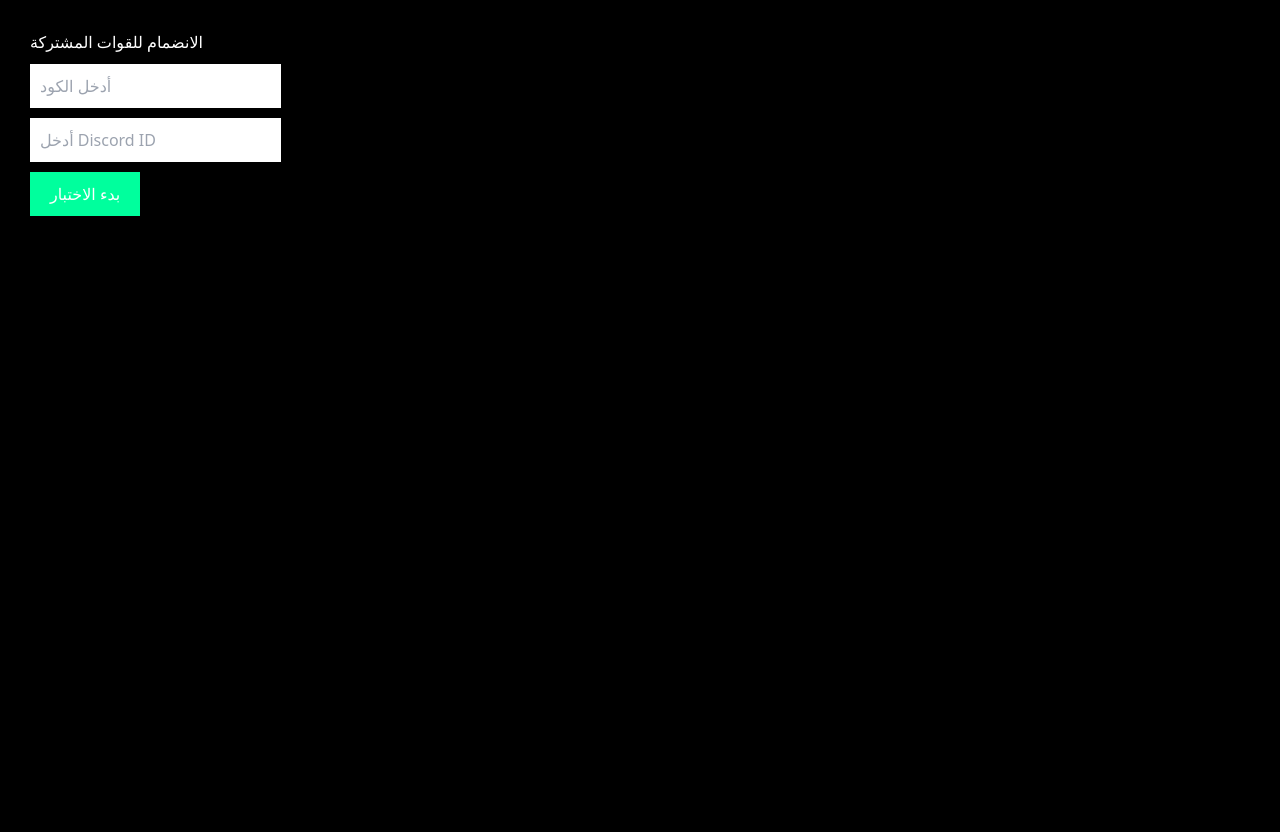
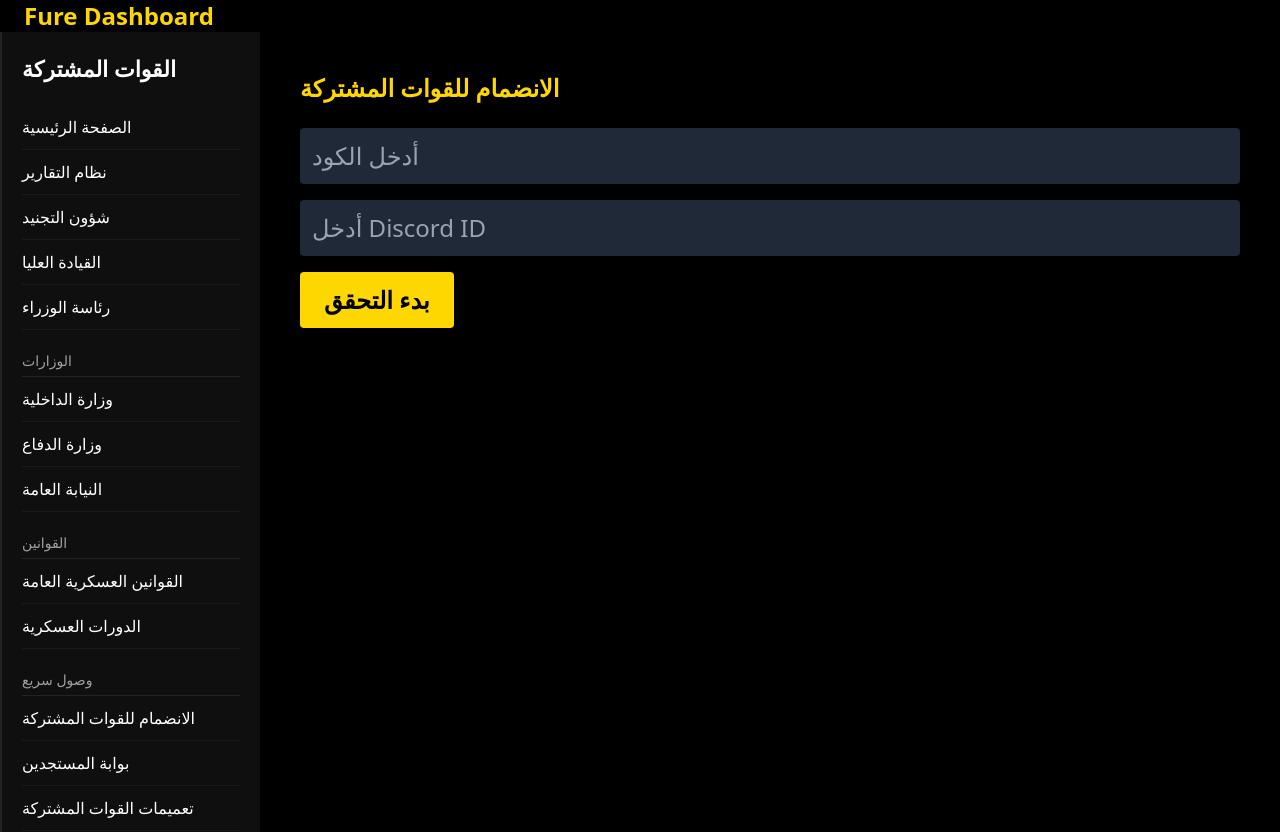
Before and after one commit to casperon56/fure-dashboard2, a Next.js app: page /join in a window 1280 px wide. Before the commit the page ends 800 px from the top, so only its background shows below. Built offline with nearby package versions, Linux system fonts and the light colour scheme.

Commit message:
Update join.js

```diff
--- a/pages/join.js
+++ b/pages/join.js
@@ -1,9 +1,14 @@
 import { useState, useEffect } from "react";
+import Navbar from "../components/Navbar";
+import Sidebar from "../components/Sidebar";
 
 export default function Join() {
-  const [step, setStep] = useState("enter"); // enter → test → result
+  const [step, setStep] = useState("verify"); // verify → test → result
   const [code, setCode] = useState("");
   const [discordId, setDiscordId] = useState("");
+  const [sessionId, setSessionId] = useState("");
+  const [waiting, setWaiting] = useState(false);
+
   const [answers, setAnswers] = useState({});
   const [submitted, setSubmitted] = useState(false);
   const [timeLeft, setTimeLeft] = useState(600);
@@ -65,12 +70,39 @@ export default function Join() {
     return () => clearTimeout(timer);
   }, [timeLeft, step, submitted]);
 
-  const startTest = () => {
+  // بدء التحقق
+  const startVerification = async () => {
     if (!code || !discordId) {
       alert("الرجاء إدخال الكود و Discord ID");
       return;
     }
+
+    const newSession = Math.random().toString(36).substring(2, 10);
+    setSessionId(newSession);
+    setWaiting(true);
+
+    await fetch("/api/requestVerification", {
+      method: "POST",
+      headers: { "Content-Type": "application/json" },
+      body: JSON.stringify({
+        code,
+        discordId,
+        sessionId: newSession,
+        type: "exam"
+      })
+    });
+
+    // الانتظار حتى يوافق البوت
+    const interval = setInterval(async () => {
+      const res = await fetch(`/api/checkApproval?sessionId=${newSession}&discordId=${discordId}`);
+      const data = await res.json();
+
+      if (data.approved) {
+        clearInterval(interval);
+        setWaiting(false);
         setStep("test");
+      }
+    }, 2000);
   };
 
   const handleSelect = (id, option) => {
@@ -90,79 +122,93 @@ export default function Join() {
   };
 
   return (
-    <div style={{ padding: "30px" }}>
-      <h1>الانضمام للقوات المشتركة</h1>
+    <div className="h-screen bg-dark text-white flex flex-col">
+      <Navbar />
 
-      {step === "enter" && (
-        <>
+      <div className="flex h-full">
+        <Sidebar />
+
+        <div className="flex-1 p-10 text-2xl">
+          <h1 className="text-gold font-bold mb-6">الانضمام للقوات المشتركة</h1>
+
+          {/* خطوة التحقق */}
+          {step === "verify" && (
+            <div className="space-y-4">
               <input
                 placeholder="أدخل الكود"
                 value={code}
                 onChange={(e) => setCode(e.target.value)}
-            style={{ display: "block", margin: "10px 0", padding: "10px" }}
+                className="w-full p-3 rounded bg-gray-800"
               />
 
               <input
                 placeholder="أدخل Discord ID"
                 value={discordId}
                 onChange={(e) => setDiscordId(e.target.value)}
-            style={{ display: "block", margin: "10px 0", padding: "10px" }}
+                className="w-full p-3 rounded bg-gray-800"
               />
 
               <button
-            onClick={startTest}
-            style={{ padding: "10px 20px", background: "#00ff9d", border: "none" }}
+                onClick={startVerification}
+                className="px-6 py-3 bg-gold text-black font-bold rounded hover:bg-yellow-500"
               >
-            بدء الاختبار
+                بدء التحقق
               </button>
-        </>
+
+              {waiting && <p className="text-gray-300">بانتظار موافقة البوت...</p>}
+            </div>
           )}
 
+          {/* الاختبار */}
           {step === "test" && (
             <>
-          <h3>الوقت المتبقي: {Math.floor(timeLeft / 60)}:{String(timeLeft % 60).padStart(2, "0")}</h3>
+              <h3 className="text-xl mb-4">
+                الوقت المتبقي: {Math.floor(timeLeft / 60)}:{String(timeLeft % 60).padStart(2, "0")}
+              </h3>
 
               {questions.map((q) => (
-            <div key={q.id} style={{ marginTop: "20px" }}>
-              <h3>{q.question}</h3>
+                <div key={q.id} className="mb-6">
+                  <h3 className="text-xl mb-2">{q.question}</h3>
 
                   {q.options.map((opt) => (
-                <div key={opt}>
-                  <label>
+                    <label key={opt} className="block text-lg cursor-pointer">
                       <input
                         type="radio"
                         name={`q-${q.id}`}
                         onChange={() => handleSelect(q.id, opt)}
+                        className="mr-2"
                       />
-                    {" "}
                       {opt}
                     </label>
-                </div>
                   ))}
                 </div>
               ))}
 
               <button
                 onClick={submitTest}
-            style={{ marginTop: "20px", padding: "10px 20px", background: "#00ff9d", border: "none" }}
+                className="mt-4 px-6 py-3 bg-gold text-black font-bold rounded hover:bg-yellow-500"
               >
                 إرسال الاختبار
               </button>
             </>
           )}
 
+          {/* النتيجة */}
           {step === "result" && (
-        <>
-          <h2>نتيجتك: {score} / 20</h2>
+            <div className="mt-6">
+              <h2 className="text-3xl">نتيجتك: {score} / 20</h2>
+
               {score >= 12 ? (
-            <h2 style={{ color: "green" }}>✔️ ناجح</h2>
+                <h2 className="text-green-400 text-3xl mt-4">✔️ ناجح</h2>
               ) : (
-            <h2 style={{ color: "red" }}>❌ راسب</h2>
+                <h2 className="text-red-400 text-3xl mt-4">❌ راسب</h2>
               )}
 
-          <p>إذا كنت ناجحًا، توجه إلى شؤون التجنيد للتفعيل.</p>
-        </>
+              <p className="mt-4 text-xl">إذا كنت ناجحًا، توجه إلى شؤون التجنيد للتفعيل.</p>
+            </div>
           )}
+        </div>
+      </div>
     </div>
   );
 }
```
Lines whose indentation alone changed are shown as unchanged.
